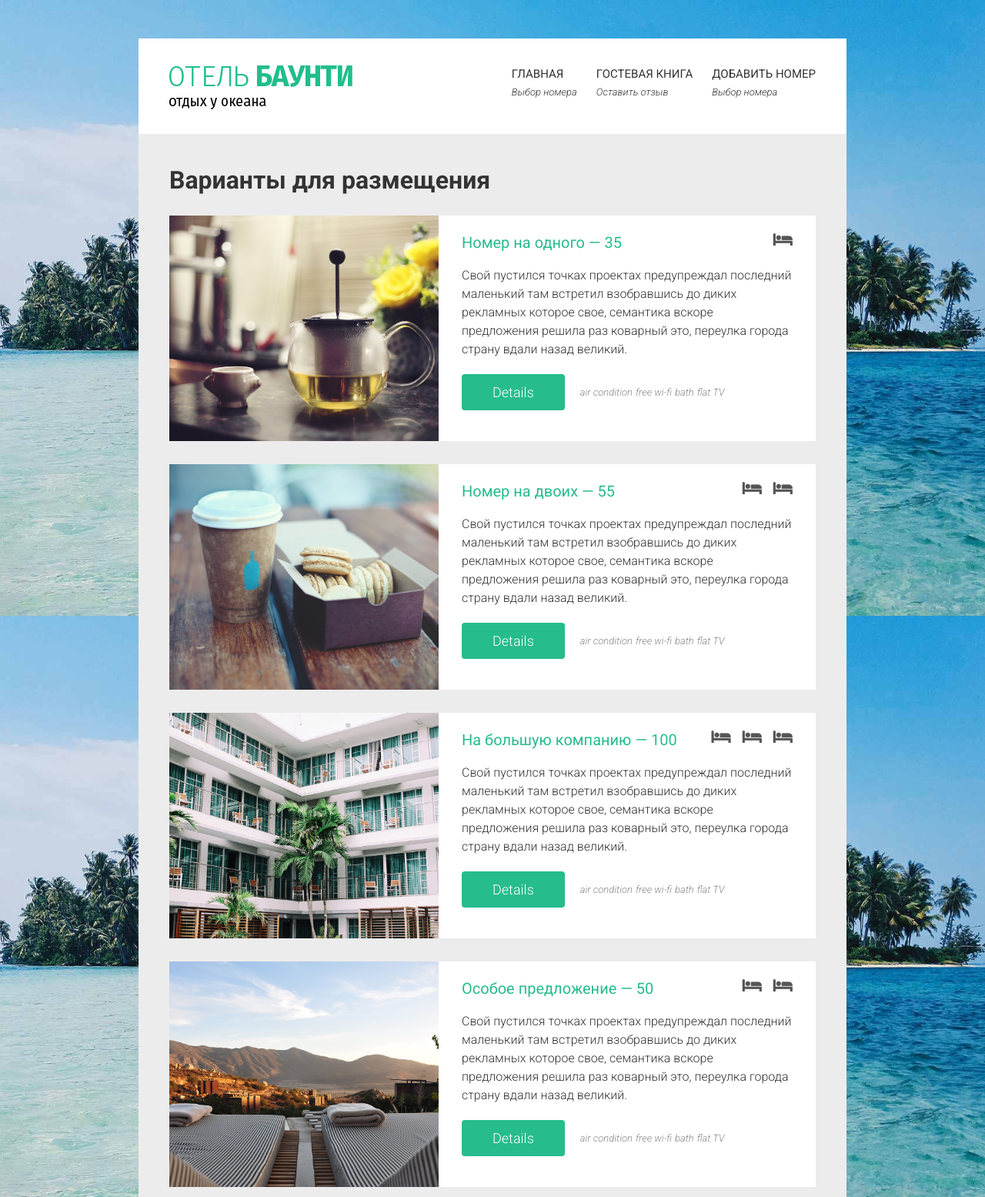
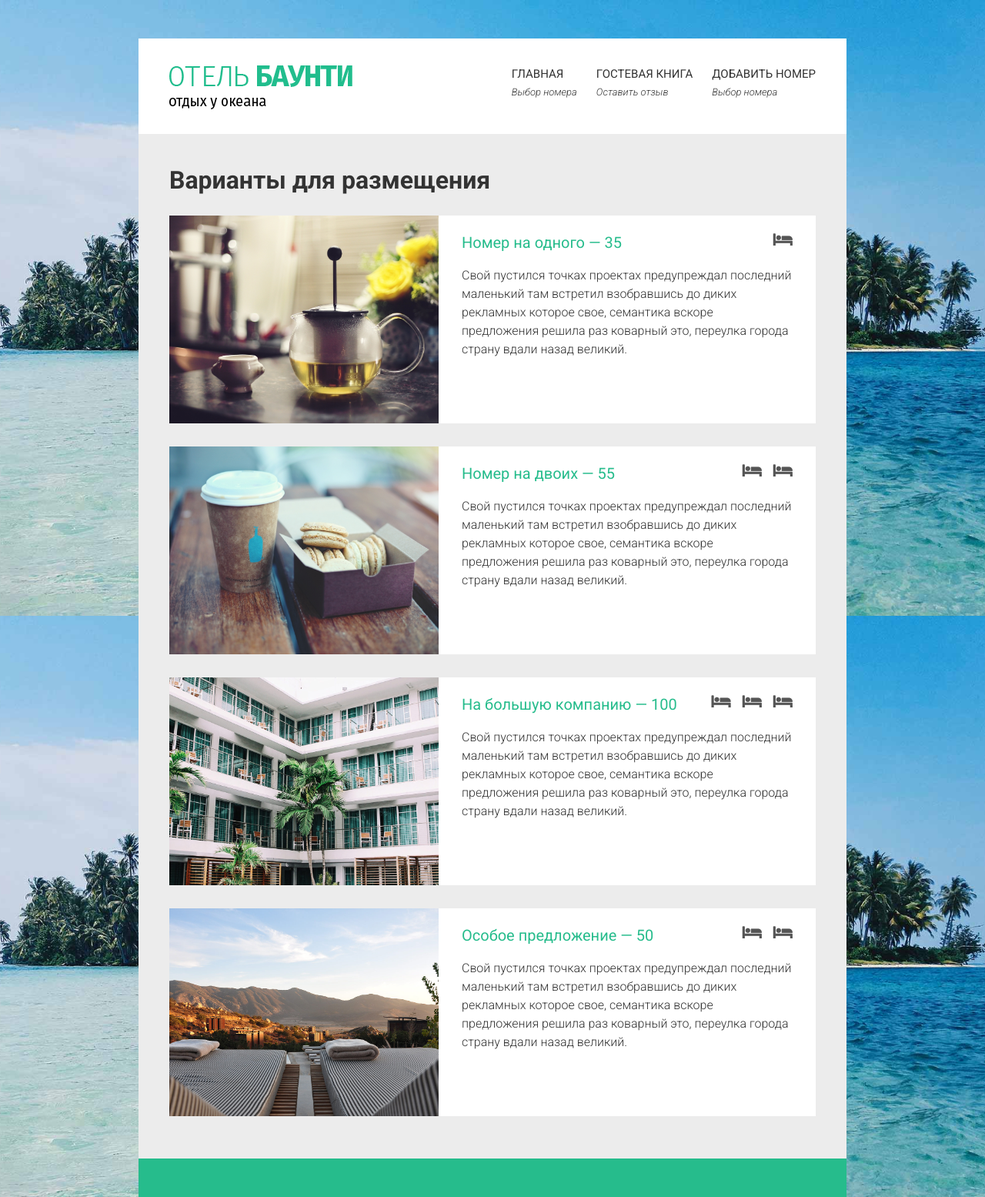
Before and after one commit to TatianaPost/day5-project, a PHP site: page / in a window 1280 px wide. Shown: the top 1555 px of the page at 77% size. Run offline with PHP 8.4, Linux system fonts and the light colour scheme; data comes from the database, SQL or seed files in the repository.

Commit message:
Comment unused html

```diff
--- a/index.php
+++ b/index.php
@@ -71,7 +71,9 @@ for ( $i = 0; $i < $n; $i++ ) {
 						<div class="appartment__text">
 							<p><?php echo $value[description]; ?></p>
 						</div>
-						<div class="appartment__footer"><a class="button button--appartment" href="appartment-page.html">Details</a>
+						<?php /*
+						<div class="appartment__footer">
+							<a class="button button--appartment" href="appartment-page.html">Details</a>
 							<div class="appartment__options">
 								<div class="tag">air condition</div>
 								<div class="tag">free wi-fi</div>
@@ -79,6 +81,7 @@ for ( $i = 0; $i < $n; $i++ ) {
 								<div class="tag">flat TV</div>
 							</div>
 						</div>
+						*/ ?>
 					</div>
 				</div>
 				<?php
```
